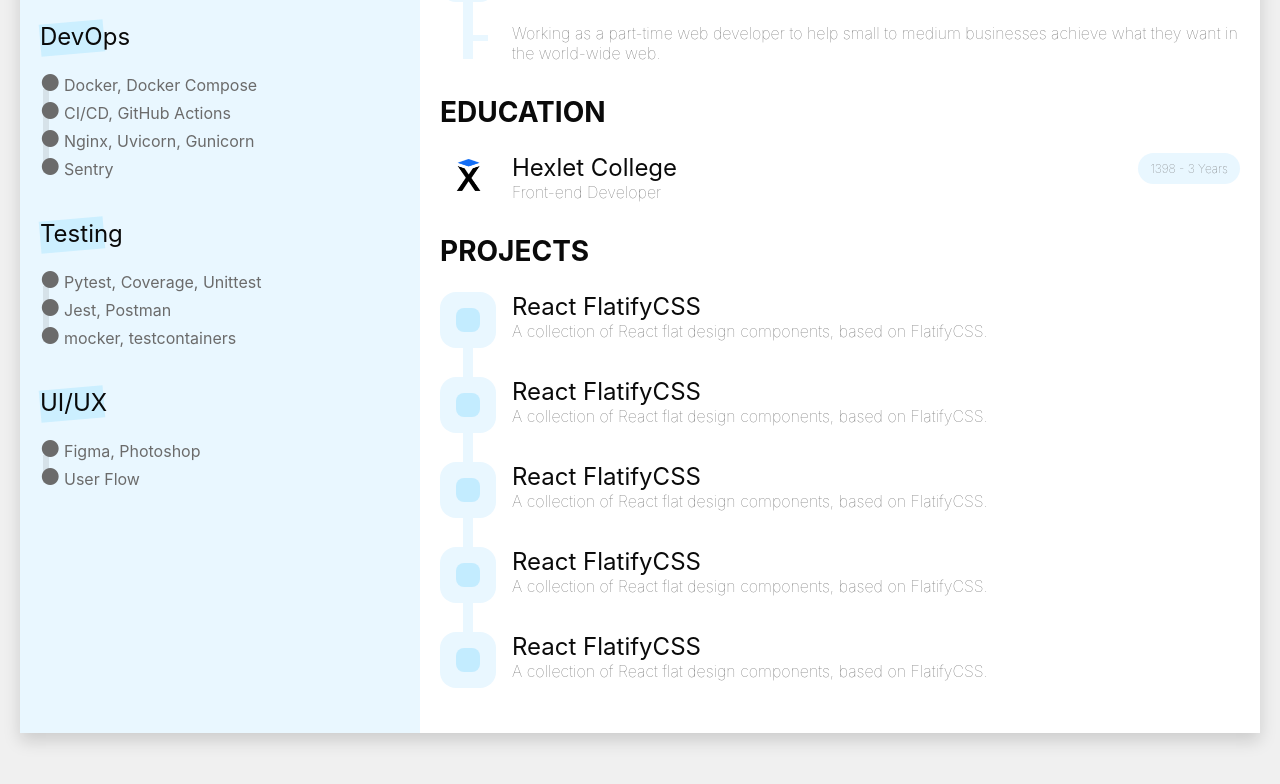
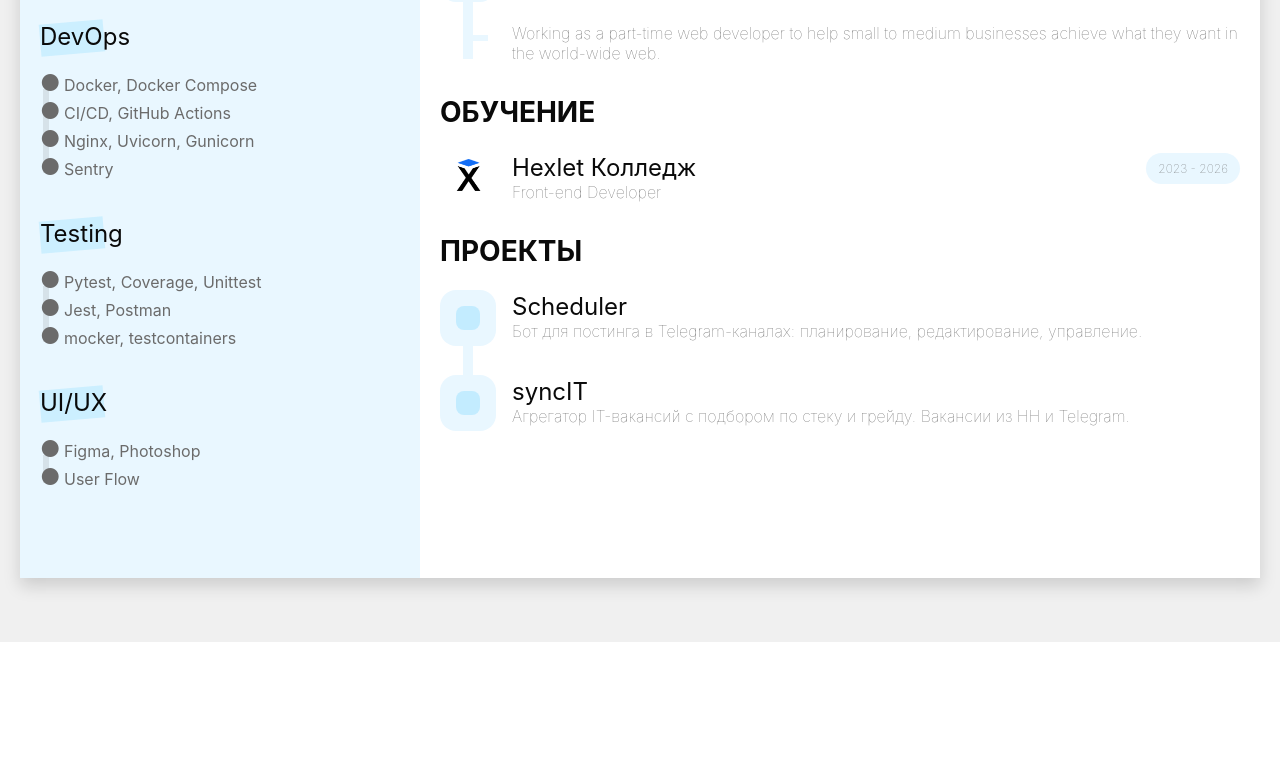
Before and after one commit to diplomatgmg/cv, a React (Vite) app in the folder frontend/: page /cv in a window 1280 px wide. Shown: the part 1236-2020 px from the top of the page. After the commit the page ends 1878 px from the top, so only its background shows below. Built offline with nearby package versions, Linux system fonts and the light colour scheme.

Commit message:
feat: added pet-projects section

```diff
--- /dev/null
+++ b/frontend/src/components/Link.tsx
@@ -0,0 +1,22 @@
+import styled from "styled-components"
+import type { ComponentPropsWithoutRef, FC } from "react"
+import { PrimaryDarkTextColor } from "@/constants.ts"
+
+type LinkProps = ComponentPropsWithoutRef<"a">
+
+export const Link: FC<LinkProps> = ({ children, ...props }) => {
+  return (
+    <StyledLink target="_blank" rel="noopener noreferrer" {...props}>
+      {children}
+    </StyledLink>
+  )
+}
+
+const StyledLink = styled.a`
+  text-decoration: none;
+  color: ${PrimaryDarkTextColor};
+
+  &:hover {
+    text-decoration: underline;
+  }
+`
--- /dev/null
+++ b/frontend/src/constants.ts
@@ -0,0 +1,6 @@
+export const PrimaryTextColor = "#f8f8f8"
+export const PrimaryDarkTextColor = "#0A0A0AFF"
+export const SecondaryTextColor = "#e5e5e5"
+export const SecondaryTextDarkColor = "#6b6b6b"
+export const BackgroundPrimaryColor = "rgb(233, 247, 255)"
+export const BackgroundSecondaryColor = "rgb(195,236,255)"
--- a/frontend/src/pages/CVPage.tsx
+++ b/frontend/src/pages/CVPage.tsx
@@ -2,6 +2,15 @@ import styled from "styled-components"
 import { FiPhone, FiMail, FiMapPin } from "react-icons/fi"
 import { FaGithub, FaTelegram } from "react-icons/fa"
 import HexletLogo from "@/assets/img/hexlet.png"
+import { Link } from "@/components/Link.tsx"
+import {
+  BackgroundPrimaryColor,
+  BackgroundSecondaryColor,
+  PrimaryDarkTextColor,
+  PrimaryTextColor,
+  SecondaryTextColor,
+  SecondaryTextDarkColor,
+} from "@/constants.ts"
 
 export const CVPage = () => {
   return (
@@ -123,9 +132,10 @@ export const CVPage = () => {
               <p>Изучаю новые технологии в pet-проектах, через документацию и, конечно, с помощью ИИ куда без него.</p>
 
               <p>
-                Основной язык - Python. Также использую JavaScript и TypeScript. SQL знаю на уровне, достаточном для
-                понимания и оптимизации запросов. <br />С Go пока знаком лишь поверхностно, серьёзной необходимости для
-                изучения не возникало.
+                Основной язык - Python. Также использую JavaScript и TypeScript.
+                <br />
+                SQL знаю на уровне, достаточном для понимания и оптимизации запросов. <br />С Go пока знаком лишь
+                поверхностно, серьёзной необходимости для изучения не возникало.
               </p>
 
               <p>
@@ -141,7 +151,7 @@ export const CVPage = () => {
             </SectionText>
           </Section>
           <Section>
-            <SectionName>Profile</SectionName>
+            <SectionName>Опыт работы</SectionName>
             <SectionExperience>
               <ExperienceHeader>
                 <ExperienceHeaderInner>
@@ -210,63 +220,40 @@ export const CVPage = () => {
             </SectionExperience>
           </Section>
           <Section>
-            <SectionName>Education</SectionName>
+            <SectionName>Обучение</SectionName>
             <EducationItem>
               <EducationImage src={HexletLogo} />
               <EducationWrapper>
                 <EducationInfo>
-                  <EducationName>Hexlet College</EducationName>
+                  <EducationName>Hexlet Колледж</EducationName>
                   <EducationDescription>Front-end Developer</EducationDescription>
                 </EducationInfo>
-                <ExperienceTime>1398 - 3 Years</ExperienceTime>
+                <ExperienceTime>2023 - 2026</ExperienceTime>
               </EducationWrapper>
             </EducationItem>
           </Section>
           <Section>
-            <SectionName>Projects</SectionName>
+            <SectionName>Проекты</SectionName>
             <ProjectSection>
               <ProjectItem>
                 <ProjectIcon />
                 <ProjectDetails>
-                  <ProjectName>React FlatifyCSS</ProjectName>
+                  <ProjectName>
+                    <Link href={"https://github.com/diplomatgmg/scheduler"}>Scheduler</Link>
+                  </ProjectName>
                   <ProjectDescription>
-                    A collection of React flat design components, based on FlatifyCSS.
+                    Бот для постинга в Telegram-каналах: планирование, редактирование, управление.
                   </ProjectDescription>
                 </ProjectDetails>
               </ProjectItem>
               <ProjectItem>
                 <ProjectIcon />
                 <ProjectDetails>
-                  <ProjectName>React FlatifyCSS</ProjectName>
+                  <ProjectName>
+                    <Link href={"https://github.com/diplomatgmg/syncIT"}>syncIT</Link>
+                  </ProjectName>
                   <ProjectDescription>
-                    A collection of React flat design components, based on FlatifyCSS.
-                  </ProjectDescription>
-                </ProjectDetails>
-              </ProjectItem>
-              <ProjectItem>
-                <ProjectIcon />
-                <ProjectDetails>
-                  <ProjectName>React FlatifyCSS</ProjectName>
-                  <ProjectDescription>
-                    A collection of React flat design components, based on FlatifyCSS.
-                  </ProjectDescription>
-                </ProjectDetails>
-              </ProjectItem>
-              <ProjectItem>
-                <ProjectIcon />
-                <ProjectDetails>
-                  <ProjectName>React FlatifyCSS</ProjectName>
-                  <ProjectDescription>
-                    A collection of React flat design components, based on FlatifyCSS.
-                  </ProjectDescription>
-                </ProjectDetails>
-              </ProjectItem>
-              <ProjectItem>
-                <ProjectIcon />
-                <ProjectDetails>
-                  <ProjectName>React FlatifyCSS</ProjectName>
-                  <ProjectDescription>
-                    A collection of React flat design components, based on FlatifyCSS.
+                    Агрегатор IT-вакансий с подбором по стеку и грейду. Вакансии из HH и Telegram.
                   </ProjectDescription>
                 </ProjectDetails>
               </ProjectItem>
@@ -291,15 +278,6 @@ const SquareSecondarySize = "24px"
 const SquarePrimaryBorderRadius = "16px"
 const SquareSecondaryBorderRadius = "8px"
 const SquareLeftMargin = "72px"
-
-const PrimaryTextColor = "#f8f8f8"
-const PrimaryDarkTextColor = "#0A0A0AFF"
-
-const SecondaryTextColor = "#e5e5e5"
-const SecondaryTextDarkColor = "#6b6b6b"
-
-const BackgroundPrimaryColor = "rgb(233, 247, 255)"
-const BackgroundSecondaryColor = "rgb(195,236,255)"
 
 const Wrapper = styled.div`
   background-color: #f0f0f0;
@@ -483,11 +461,8 @@ const SectionText = styled.div`
 `
 
 const EducationItem = styled.div`
-    display: flex;
-    position: relative;
-
-    &::after {
-
+  display: flex;
+  position: relative;
 `
 
 const EducationImage = styled.img`
@@ -742,6 +717,7 @@ const ProjectIcon = styled.div`
     width: ${SquarePrimarySize};
     border-radius: ${SquarePrimaryBorderRadius};
     left: -${SquareLeftMargin};
+    top: -2px;
   }
 
   &:after {
@@ -751,7 +727,7 @@ const ProjectIcon = styled.div`
     height: ${SquareSecondarySize};
     width: ${SquareSecondarySize};
     border-radius: ${SquareSecondaryBorderRadius};
-    top: 16px;
+    top: 14px;
     left: -56px;
   }
 `
```
